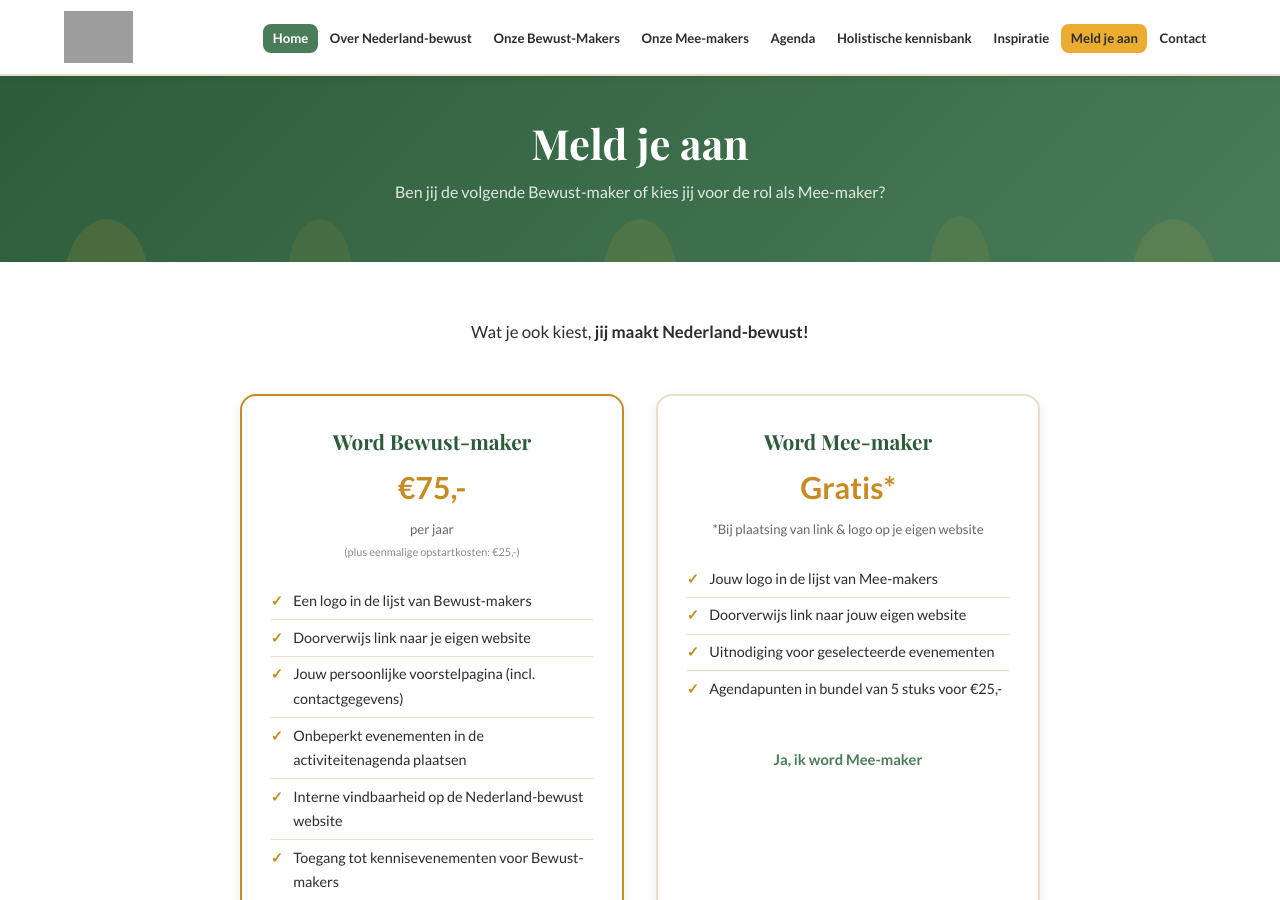
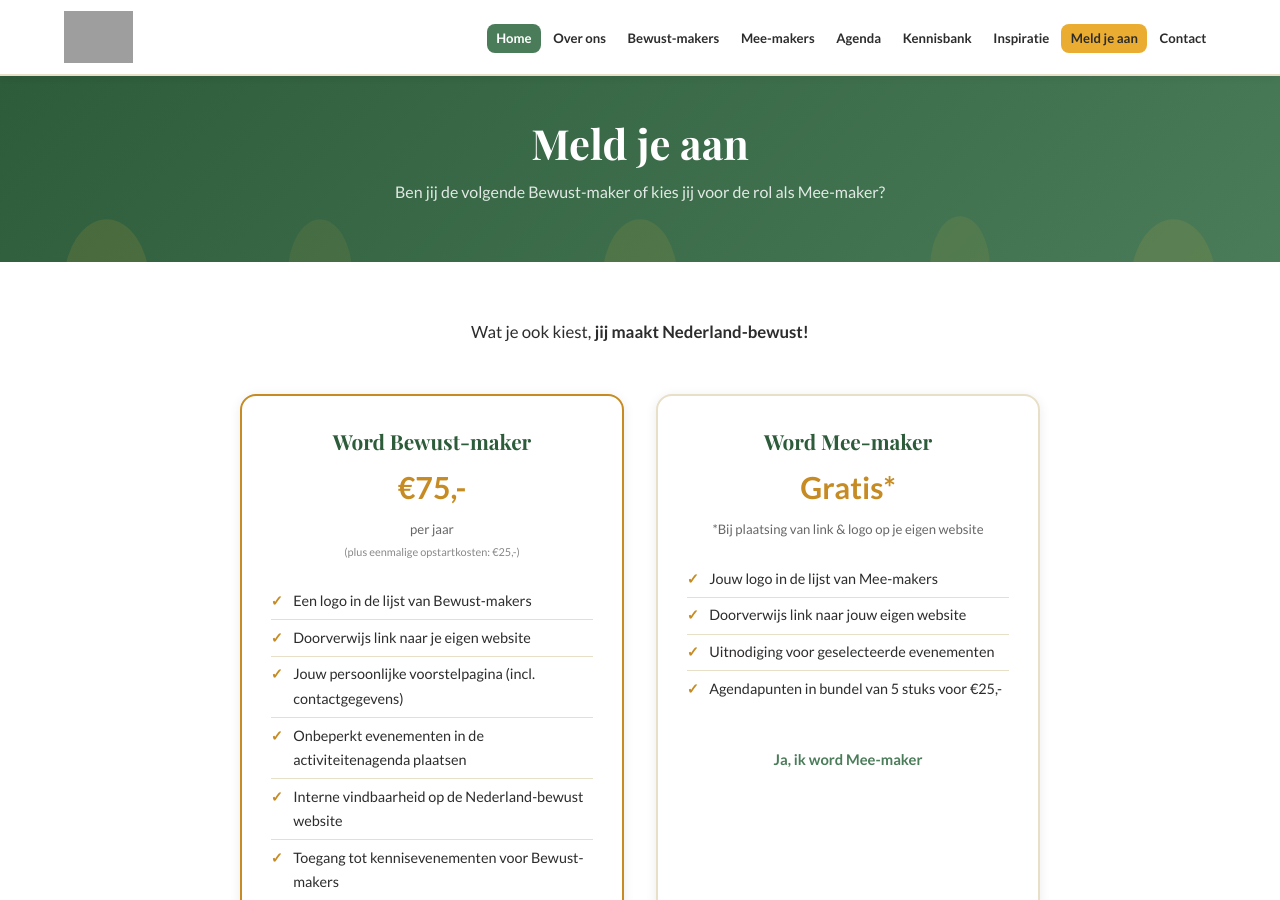
Before and after one commit to hands4flownl/nederland-bewust, a Jekyll site: the page built from pages/meld-je-aan.html, in a window 1280 px wide and 900 px high. Built offline with Jekyll 4.4.1, drawn with Linux system fonts in a browser that asks for light colours; grey boxes are pictures that could not be loaded.

```diff
--- a/_includes/nav.html
+++ b/_includes/nav.html
@@ -1,27 +1,21 @@
 <nav class="site-nav" role="navigation" aria-label="Hoofdnavigatie">
   <div class="nav-inner">
     <a href="{{ '/' | relative_url }}" class="nav-logo" aria-label="Nederland-Bewust homepage">
-      <img
-        src="https://nederland-bewust.nl/wp-content/uploads/2026/03/cropped-Nederland-bewust-compleet-scaled-1.png"
-        alt="Nederland-Bewust logo"
-        height="56"
-        onerror="this.style.display='none'; this.nextElementSibling.style.display='block'">
+      <img src="https://nederland-bewust.nl/wp-content/uploads/2026/03/cropped-Nederland-bewust-compleet-scaled-1.png"
+        alt="Nederland-Bewust" height="52"
+        onerror="this.style.display='none';this.nextElementSibling.style.display='block'">
       <span class="nav-logo-tekst" style="display:none">Nederland-Bewust</span>
     </a>
-
     <button class="nav-toggle" id="nav-toggle" aria-controls="nav-links" aria-expanded="false" aria-label="Menu openen">
-      <span></span>
-      <span></span>
-      <span></span>
+      <span></span><span></span><span></span>
     </button>
-
     <ul class="nav-links" id="nav-links" role="list">
       <li><a href="{{ '/' | relative_url }}">Home</a></li>
-      <li><a href="{{ '/over-nederland-bewust/' | relative_url }}">Over Nederland-bewust</a></li>
-      <li><a href="{{ '/onze-bewust-makers/' | relative_url }}">Onze Bewust-Makers</a></li>
-      <li><a href="{{ '/mee-maker/' | relative_url }}">Onze Mee-makers</a></li>
+      <li><a href="{{ '/over-nederland-bewust/' | relative_url }}">Over ons</a></li>
+      <li><a href="{{ '/onze-bewust-makers/' | relative_url }}">Bewust-makers</a></li>
+      <li><a href="{{ '/mee-maker/' | relative_url }}">Mee-makers</a></li>
       <li><a href="{{ '/agenda/' | relative_url }}">Agenda</a></li>
-      <li><a href="{{ '/kennisbank/' | relative_url }}">Holistische kennisbank</a></li>
+      <li><a href="{{ '/kennisbank/' | relative_url }}">Kennisbank</a></li>
       <li><a href="{{ '/inspiratie/' | relative_url }}">Inspiratie</a></li>
       <li><a href="{{ '/meld-je-aan/' | relative_url }}" class="nav-cta">Meld je aan</a></li>
       <li><a href="{{ '/contact/' | relative_url }}">Contact</a></li>
```
